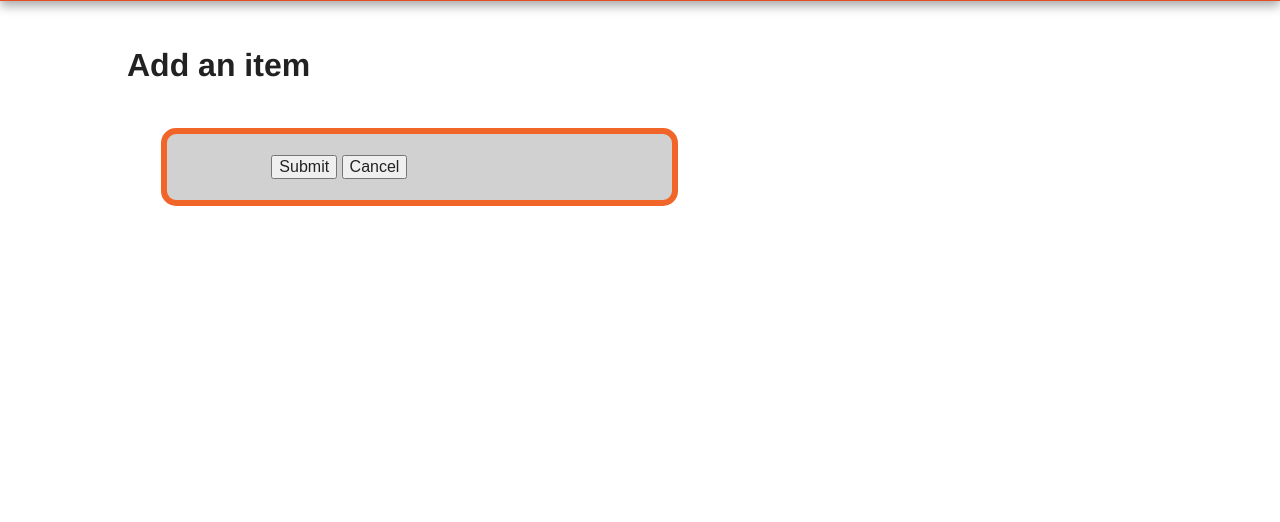
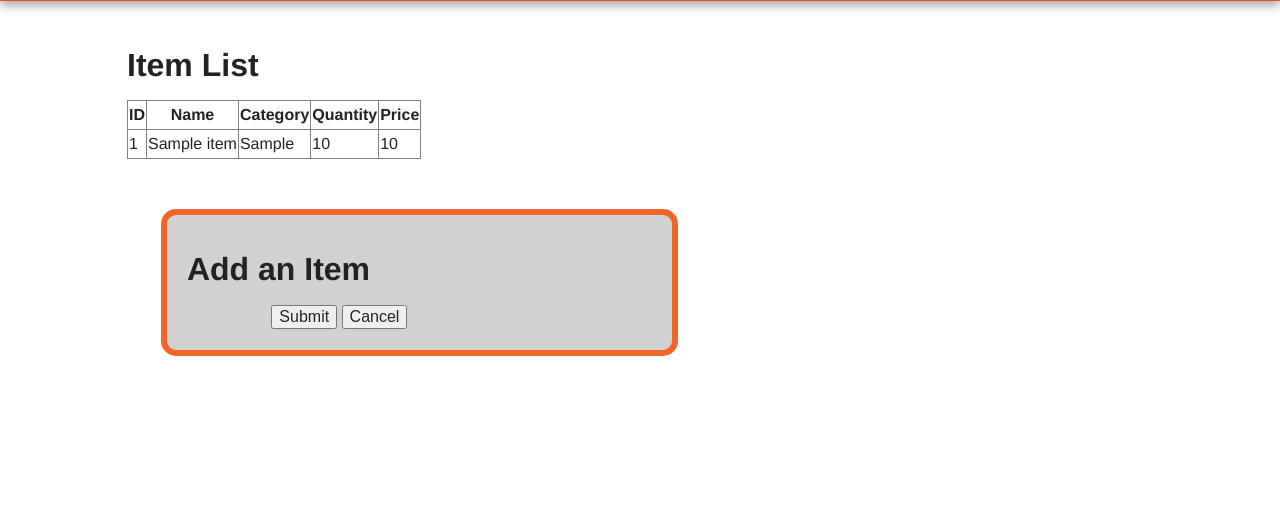
Before and after one commit to Niruban77/sREPS, a PHP site: page /items.php in a window 1280 px wide. Shown: the part 95-617 px from the top of the page. Run offline with PHP 8.4, Linux system fonts and the light colour scheme; tables that the repository leaves empty or names only in its code hold one stand-in row (values such as "Sample post"); some libraries are stand-ins or nearby versions.

Commit message:
Item page showing data from database

```diff
--- a/items.php
+++ b/items.php
@@ -8,14 +8,67 @@
 
                 <article>
                     <header>
-                        <h1>Add an item</h1>
+                        <h1>Item List</h1>
+
+						<?php
+
+						$host = "localhost";
+						$user = "root"; // your user name
+						$pwd = ""; // your password
+						$sql_db = "srepsdb"; // your database
+
+						$conn = @mysqli_connect($host, $user, $pwd, $sql_db);
+
+						if (!$conn)
+						{
+							// Displays an error message
+							echo "<p>Database connection failure</p>"; // not in production script
+						}
+						else
+						{
+							$query = "select * from item";
+
+							$result = mysqli_query($conn, $query);
+
+							if(!$result)
+							{
+								echo "<p>Something is wrong with ", $query, "</p>";
+							}
+							else
+							{
+								echo "<table id=\"itemlist\" border=\"1\">";
+								echo "<tr>"
+									."<th scope=\"col\">ID</th>"
+									."<th scope=\"col\">Name</th>"
+									."<th scope=\"col\">Category</th>"
+									."<th scope=\"col\">Quantity</th>"
+									."<th scope=\"col\">Price</th>"
+									."</tr>";
 
 
+									while ($row = mysqli_fetch_assoc($result))
+									{
+										$itemtable = "";
+
+										echo "<tr>";
+										echo "<td>",$row["item_id"],"</td>";
+										echo "<td>",$row["item_name"],"</td>";
+										echo "<td>",$row["item_category"],"</td>";
+										echo "<td>",$row["item_quantity"],"</td>";
+										echo "<td>",$row["item_price"],"</td>";
+										echo "</tr>";
+									}
+
+								echo "</table>";
+							}
+						}
+						?>
+
                         <div id="contact-form">
-                         <form action="reg-sales.php" method="post">
-
-                            <label>&nbsp; </label> <input type="submit" value="Submit" class="button" />
-                            <input type="reset" value="Cancel" class="button" />
+						<h1>Add an Item</h1>
+                        <form action="reg-sales.php" method="post">
+							<label>&nbsp; </label> <input type="submit" value="Submit" class="button" />
+							<input type="reset" value="Cancel" class="button" />
                         </form></div>
                     </header>
 
```
